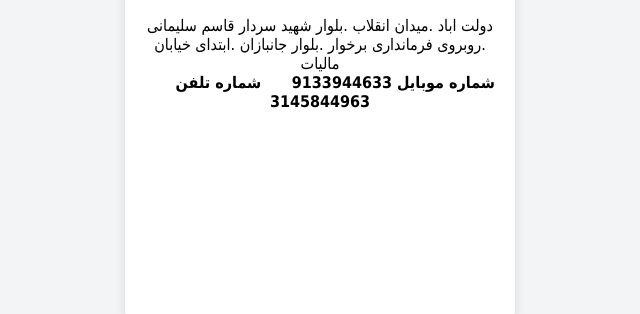
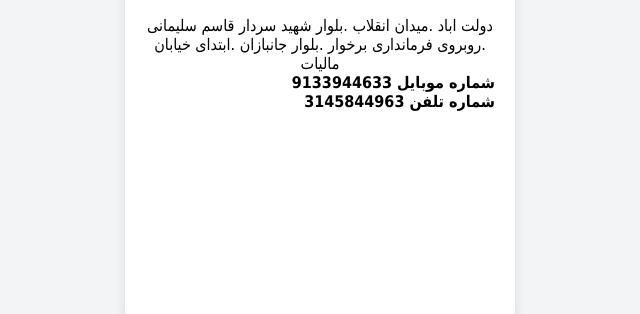
Before and after one commit to nayerehaboutalebi/businesscard, a plain HTML site: page index.html in a window 1280 px wide. Shown: the part 827-1141 px from the top of the page, without its empty margins (320-960 px from the left). Drawn offline with Linux system fonts and the light colour scheme.

Commit message:
Add files via upload

```diff
--- a/index.html
+++ b/index.html
@@ -127,7 +127,7 @@
 </div>
 
       <a style="float:right">شماره موبایل 9133944633</a> <br/>
-    <a style="float:right"></a>شماره تلفن 3145844963<br/>
+    <a style="float:right">شماره تلفن 3145844963</a><br/>
   </div>
 
 </body>
```
